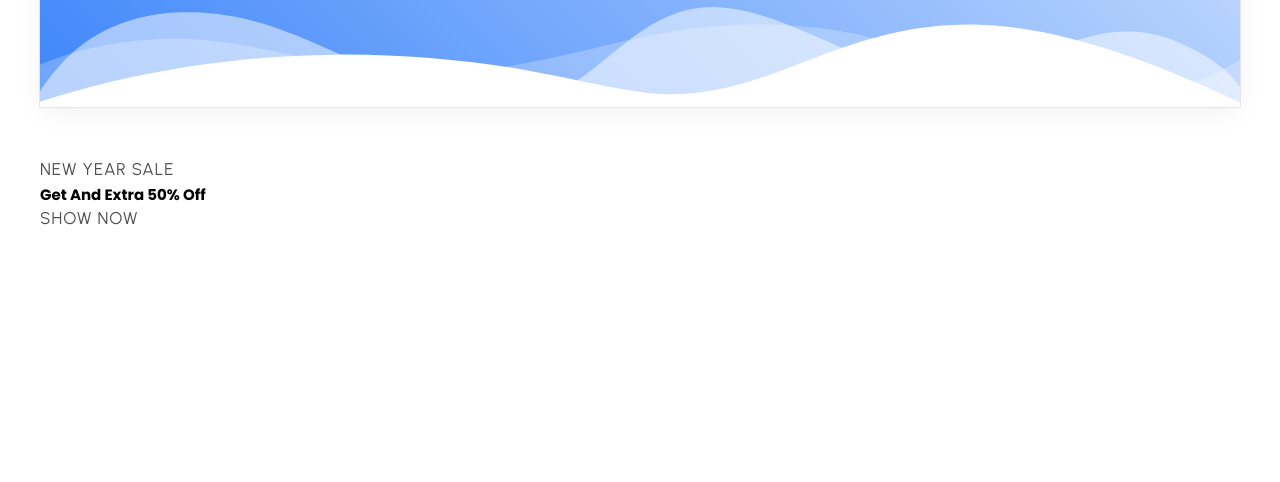
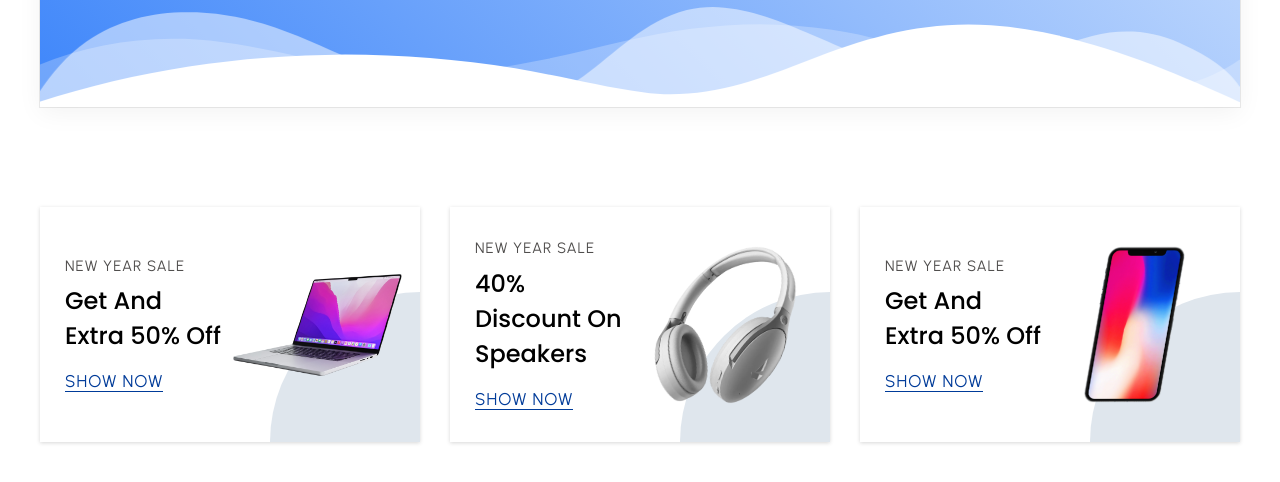
Before and after one commit to Info-Prince/E-Commerce-Website, a plain HTML site: page Home page/index.html in a window 1280 px wide. Shown: the part 666-1148 px from the top of the page. Before the commit the page ends 897 px from the top, so only its background shows below. Drawn offline with Linux system fonts and the light colour scheme.

Commit message:
cards added

```diff
--- a/Home page/index.html
+++ b/Home page/index.html
@@ -70,14 +70,31 @@
   <!-- Hero section end Here -->
 
   <section class="cart-section container">
-    <div class="grid grid-three--cols">
-      <div class="laptop-card cards">
-        <p class="card-para">NEW YEAR SALE</p>
-        <h2 class="card-heading">Get And Extra 50% Off</h2>
-        <a href="" class="cart-link">SHOW NOW</a>
+    <div class="grid grid-three--cols cart-section-grid">
+      <div class="laptop-card cards grid grid-two--cols">
+        <div class="card-content">
+          <p class="card-para">NEW YEAR SALE</p>
+          <h2 class="card-heading">Get And Extra 50% Off</h2>
+          <a href="" class="cart-link">SHOW NOW</a>
+        </div>
+        <img src="../images/laptop image.png" alt="laptop">
       </div>
-      <div class="headphone-card cards"></div>
-      <div class="mobile-card cards"></div>
+      <div class="headphone-card cards grid grid-two--cols">
+        <div class="card-content">
+          <p class="card-para">NEW YEAR SALE</p>
+          <h2 class="card-heading">40% Discount On Speakers</h2>
+          <a href="" class="cart-link">SHOW NOW</a>
+        </div>
+        <img src="../images/earphone image.png" alt="laptop">
+      </div>
+      <div class="mobile-card cards grid grid-two--cols">
+        <div class="card-content">
+          <p class="card-para">NEW YEAR SALE</p>
+          <h2 class="card-heading">Get And Extra 50% Off</h2>
+          <a href="" class="cart-link">SHOW NOW</a>
+        </div>
+        <img src="../images/mobile image.png" alt="laptop">
+      </div>
     </div>
   </section>
   </body>
--- a/css/style.css
+++ b/css/style.css
@@ -53,7 +53,7 @@ li {
 /* theme */
 :root {
   --main-color: #0062ff;
-  --supporting-color: #ebf3fe;
+  --supporting-color: #dfe6ed;
   --font-color: #424242;
   /* --bg-color: #ffffff; */
   --bg-color: #f7f7f7;
@@ -79,14 +79,18 @@ li {
 }
 .grid {
   display: grid;
+  place-items: center;
 }
 .grid-two--cols {
-  grid-template-columns: 1fr 1fr;
+  grid-template-columns: repeat(2, 1fr);
+}
+.grid-three--cols {
+  grid-template-columns: repeat(3, 1fr);
 }
 /* module / reusable  */
 .btn {
   background-color: var(--buttonColor);
-  color:var(--supporting-color);
+  color: var(--supporting-color);
   padding: 1rem 2rem;
   border: none;
   border-radius: 0.7rem;
@@ -136,7 +140,7 @@ li {
       &::after {
         content: "";
         position: absolute;
-        bottom: -.3rem;
+        bottom: -0.3rem;
         left: 0;
         width: 0;
         border: 0.1rem solid var(--bnt-hover-bg-color);
@@ -165,7 +169,8 @@ li {
   place-items: center;
   padding: 8rem 2rem 11rem;
   gap: 5rem;
-  box-shadow: rgba(0, 0, 0, 0.05) 0px 6px 24px 0px, rgba(0, 0, 0, 0.08) 0px 0px 0px 1px;
+  box-shadow: rgba(0, 0, 0, 0.05) 0px 6px 24px 0px,
+    rgba(0, 0, 0, 0.08) 0px 0px 0px 1px;
   background: linear-gradient(
     45deg,
     var(--gradient-color1),
@@ -219,8 +224,53 @@ li {
 
 /* hero section End here */
 
+/* cart section start here */
+.cart-section {
+  padding: 5rem 0;
+  & .grid-three--cols{
+    gap: 3rem;
+  }
+}
+.cart-section .grid .cards {
+  gap: 1rem;
+  position: relative;
+  box-shadow: rgba(0, 0, 0, 0.16) 0px 1px 4px;
+  padding: 3rem 2.5rem;
+  width: 100%;
+  height: 100%;
+
+  & .card-content {
+    & .card-para {
+      font-size: 1.5rem;
+    }
+    & .card-heading {
+      font-size: 2.4rem;
+      text-transform: capitalize;
+      margin: 0.6rem 0 1.6rem;
+      font-weight: 500;
+    }
+    & .cart-link {
+      color: var(--bnt-hover-bg-color);
+      border-bottom: 1px solid var(--bnt-hover-bg-color);
+    }
+  }
+  & img {
+    width: 100%;
+    position: relative;
+    transform: skew(-10deg);
+  }
+}
+& .cards::before {
+  content: "";
+    position: absolute;
+    right: 0;
+    bottom: 0;
+    width: 15rem;
+    height: 15rem;
+    border-radius: 100% 0% 0% 100% / 100% 0%;
+    background-color: var(--supporting-color);
+    /* z-index: 1; */
+}
 
 
-/* cart section start here */
-
 /* cart section End here */
```
